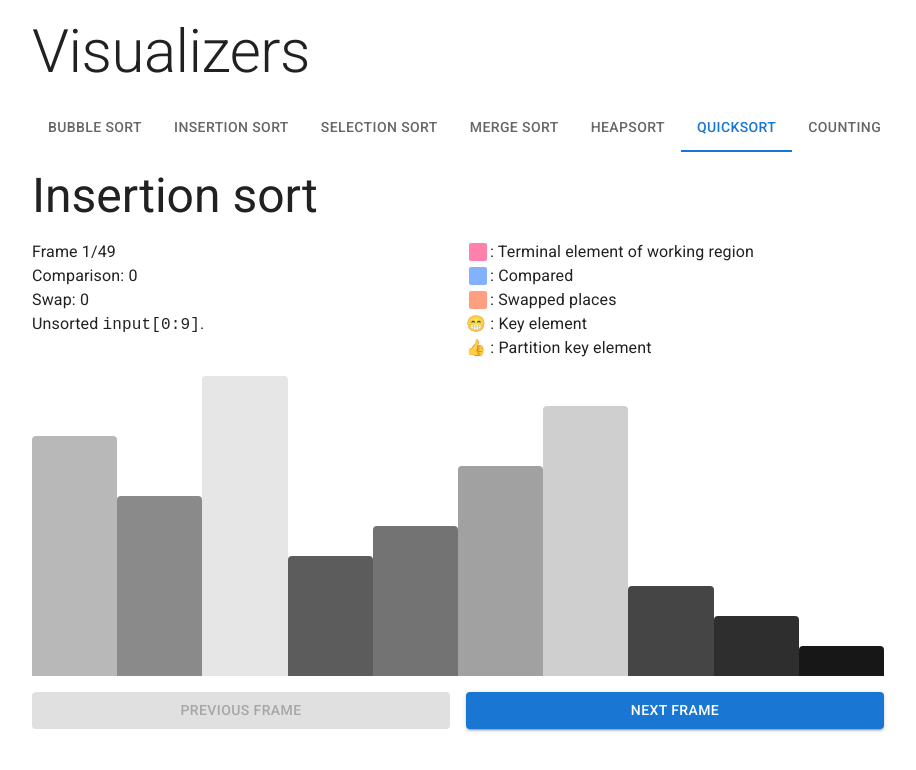
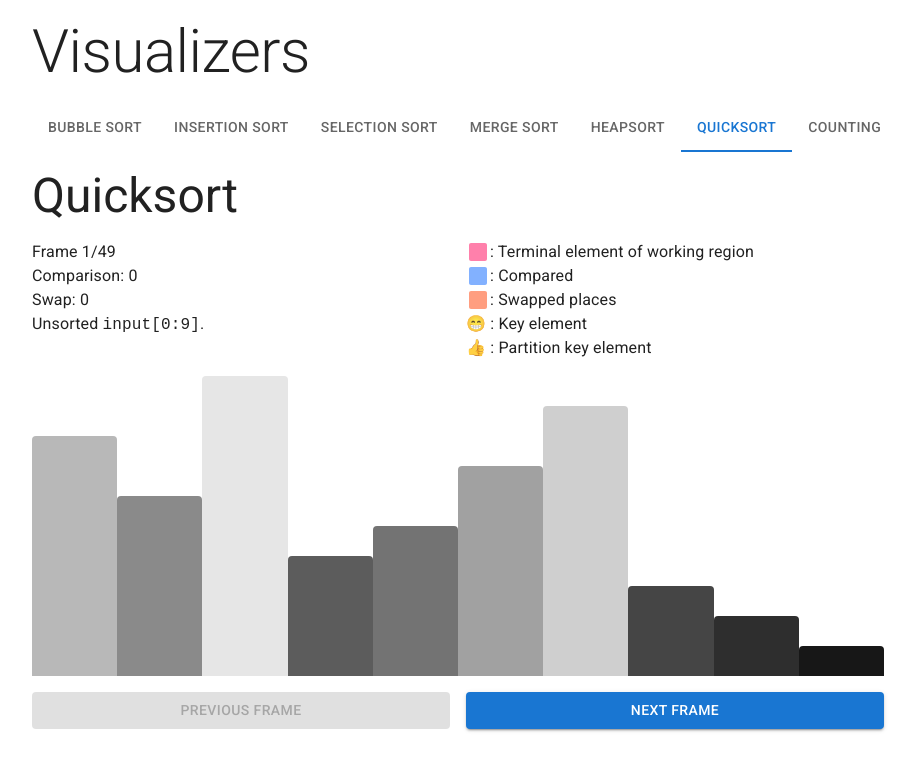
Before and after one commit to Eurydia/sorting-algorithm-visualizer, a React (Vite) app: page / in a window 1280 px wide. Both pictures are taken after a click on the tab "QUICKSORT". Shown: the top 770 px of the page, without its empty margins (182-1098 px from the left). Built offline with nearby package versions, Linux system fonts and the light colour scheme; a web font is replaced by a local one.

Commit message:
removed id from sorting algorithm heading

```diff
--- a/src/renderers/RendererBubbleSort/RendererBubbleSort.tsx
+++ b/src/renderers/RendererBubbleSort/RendererBubbleSort.tsx
@@ -132,7 +132,6 @@ export const RendererBubbleSort: FC<
 				<Grid
 					item
 					xs={12}
-					id="bubble-sort"
 				>
 					<Typography variant="h3">
 						Bubble sort
--- a/src/renderers/RendererHeapSort/RendererHeapSort.tsx
+++ b/src/renderers/RendererHeapSort/RendererHeapSort.tsx
@@ -132,7 +132,6 @@ export const RendererHeapSort: FC<
 				<Grid
 					item
 					xs={12}
-					id="bubble-sort"
 				>
 					<Typography variant="h3">
 						Heapsort
--- a/src/renderers/RendererInsertionSort/RendererInsertionSort.tsx
+++ b/src/renderers/RendererInsertionSort/RendererInsertionSort.tsx
@@ -129,7 +129,6 @@ export const RendererInsertionSort: FC<
 				<Grid
 					item
 					xs={12}
-					id="insertion-sort"
 				>
 					<Typography variant="h3">
 						Insertion sort
--- a/src/renderers/RendererMergeSort/RendererMergeSort.tsx
+++ b/src/renderers/RendererMergeSort/RendererMergeSort.tsx
@@ -138,7 +138,6 @@ export const RendererMergeSort: FC<
 				<Grid
 					item
 					xs={12}
-					id="insertion-sort"
 				>
 					<Typography variant="h3">
 						Merge sort
--- a/src/renderers/RendererQuickSort/RendererQuickSort.tsx
+++ b/src/renderers/RendererQuickSort/RendererQuickSort.tsx
@@ -133,10 +133,9 @@ export const RendererQuickSort: FC<
 				<Grid
 					item
 					xs={12}
-					id="insertion-sort"
 				>
 					<Typography variant="h3">
-						Insertion sort
+						Quicksort
 					</Typography>
 				</Grid>
 				<Grid
--- a/src/renderers/RendererSelectionSort/RendererSelectionSort.tsx
+++ b/src/renderers/RendererSelectionSort/RendererSelectionSort.tsx
@@ -129,7 +129,6 @@ export const RendererSelectionSort: FC<
 				<Grid
 					item
 					xs={12}
-					id="selection-sort"
 				>
 					<Typography variant="h3">
 						Selection sort
--- a/src/renderers/RendererSelectionSort/helper.tsx
+++ b/src/renderers/RendererSelectionSort/helper.tsx
@@ -3,6 +3,7 @@ import { Fragment, ReactNode } from "react";
 type IndexDetails = {
 	compared: number[];
 	swapped: number[];
+
 	keyElement: number;
 	leftMostUnsortedElement: number;
 };
```
